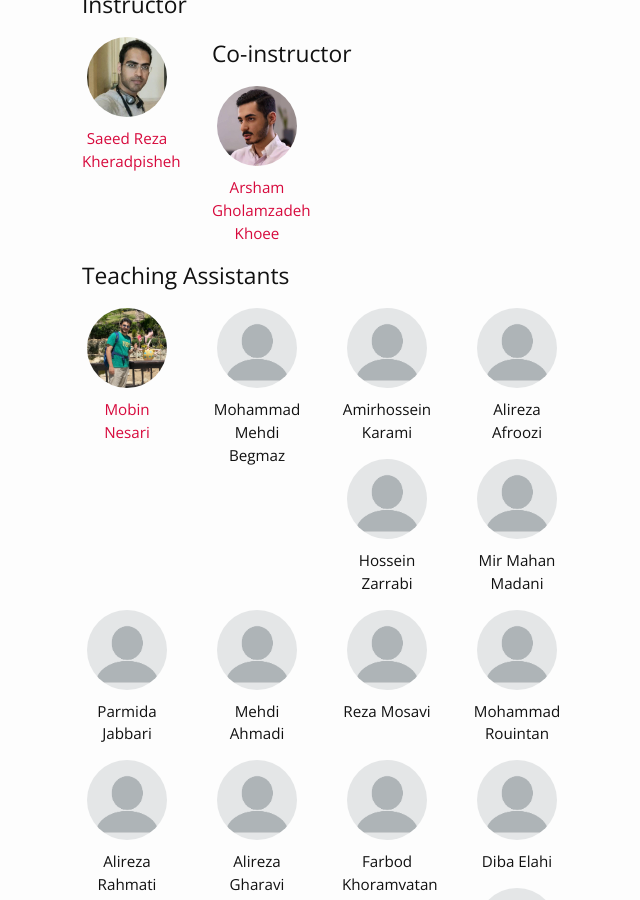
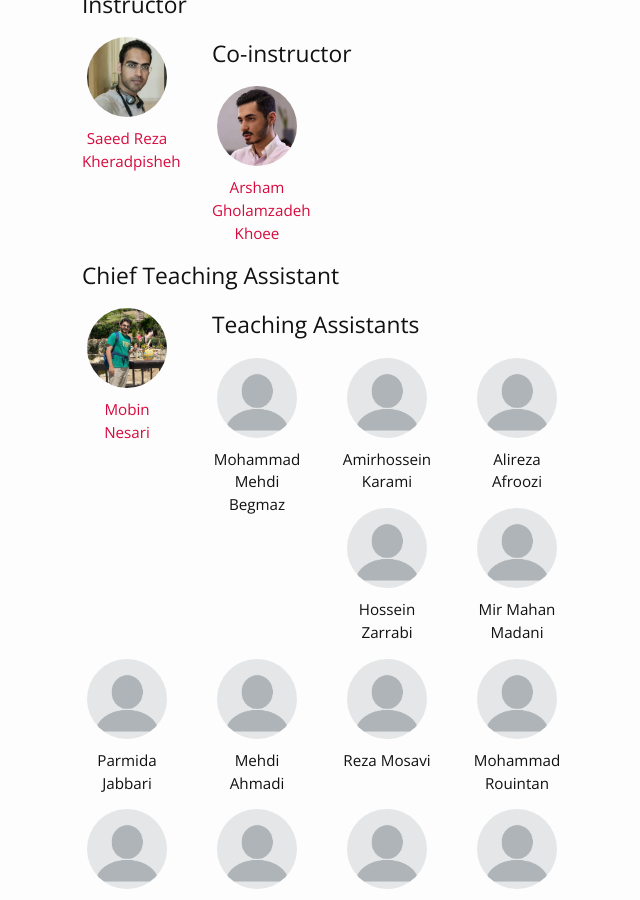
Before and after one commit to MobinNesari81/CS-AP, a Jekyll site: the page built from index.md, in a window 1280 px wide and 900 px high, scrolled down 783 px. Shown: the whole window, without its empty margins (113-753 px from the left). Built offline with Jekyll 4.4.1, drawn with Linux system fonts in a browser that asks for light colours; nearby versions of some CDN libraries.

Commit message:
fixing bug

```diff
--- a/_data/people.yml
+++ b/_data/people.yml
@@ -9,12 +9,13 @@ Coinstructor:
     profile_pic: /_images/pp/arsham.jpeg
     webpage: https://www.linkedin.com/in/arsham-khoee?originalSubdomain=ir
 
-
-teaching_assistants:
+ChiefTeachingAssistant:
   - name: Mobin Nesari
     profile_pic: /_images/pp/mobin.jpg
     webpage: https://www.linkedin.com/in/mobin-nesari/
 
+
+teaching_assistants:
   - name: Mohammad Mehdi Begmaz
     profile_pic: /_images/pp/Blank.png
 
--- a/_layouts/home.html
+++ b/_layouts/home.html
@@ -62,6 +62,18 @@ layout: default
 
         <div style="width:65%; float: left">
             <div class="profile-pic-gallary ">
+                <h2>Chief Teaching Assistant</h2>
+                {% for ta in site.data.people.ChiefTeachingAssistant %}
+                <div class="image--cover-container">
+                    <img src="{{ta.profile_pic | prepend: site.baseurl }}" class="image--cover">
+                    {% if ta.webpage %}
+                    <p><a href="{{ ta.webpage }}">{{ta.name}}</a></p>
+                    {% else %}
+                    <p>{{ta.name}}</p>
+                    {% endif %}
+                </div>
+                {% endfor %}
+
                 <h2>Teaching Assistants</h2>
                 {% for ta in site.data.people.teaching_assistants %}
                 <div class="image--cover-container">
```
